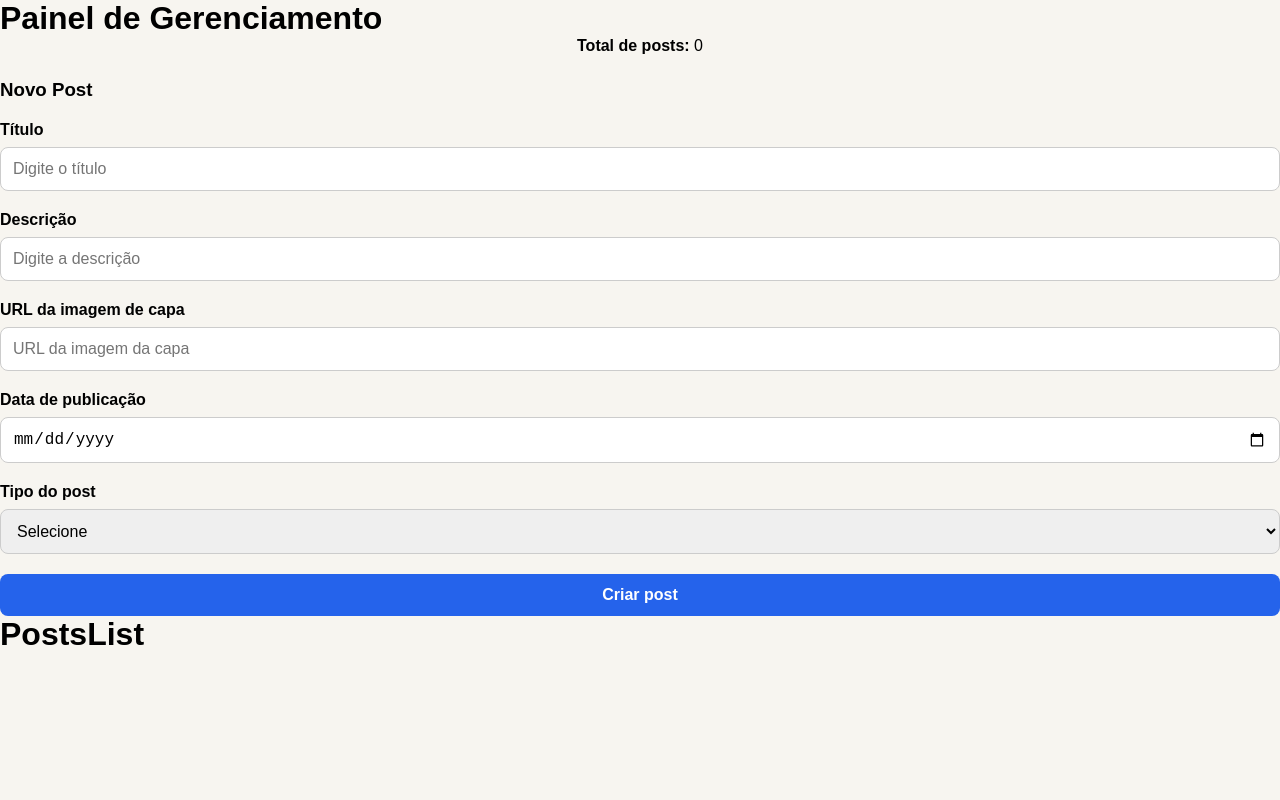
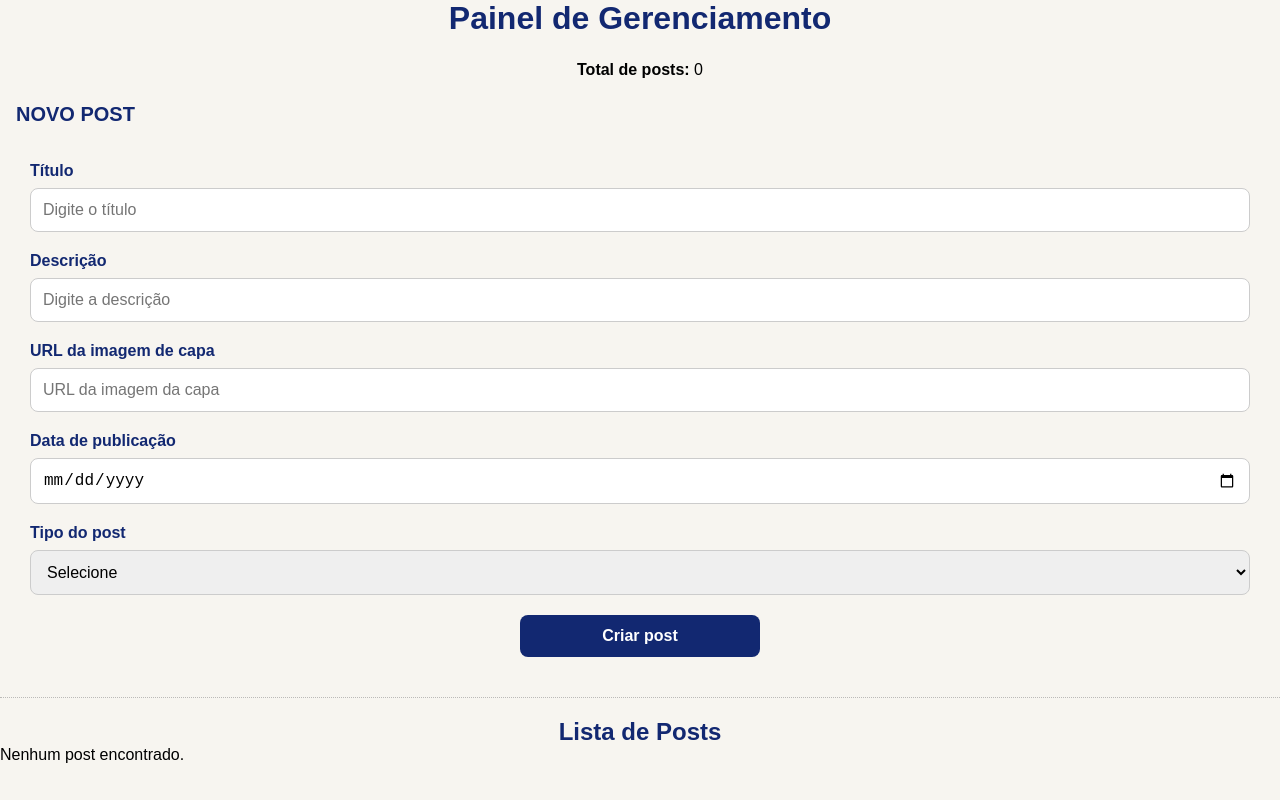
Before and after one commit to JoinvilleMaisTechM2/painel-gerenciamento, a React (Vite) app: page / in a window 1280 px wide. Built offline with nearby package versions, Linux system fonts and the light colour scheme.

Commit message:
feat: exibe lista de posts do localStorage com useEffect

```diff
--- a/src/App.css
+++ b/src/App.css
@@ -4,16 +4,46 @@
   margin-bottom: 24px;
 }
 
+.container h1 {
+  text-align: center;
+  font-size: 32px;
+  color: #122871;
+  margin-bottom: 24px;
+}
+
+.titulo-lista {
+  position: relative;
+  margin-top: 40px;
+  padding-top: 20px;
+  text-align: center;
+  font-size: 24px;
+  color: #122871;
+  border-top: 1px dotted rgba(128, 128, 128, 0.5);
+}
+
+
 .form {
   display: flex;
   flex-direction: column;
   gap: 20px;
+  color: #122871;
+}
+
+.subtitulo {
+  font-size: 20px;
+  font-weight: bold;
+  margin-bottom: 16px;
+  margin-left: 16px;
 }
 
 .form-control {
   display: flex;
   flex-direction: column;
+  padding-left: 30px;
+  padding-right: 30px;
 }
+
+
 
 .form-control label {
   font-weight: bold;
@@ -35,8 +65,10 @@
   border-color: #7c3aed;
 }
 
+
 button {
-  background-color: #2563eb;
+  background-color: #122871;
+  width: 240px;
   color: white;
   font-weight: bold;
   border: none;
--- a/src/App.jsx
+++ b/src/App.jsx
@@ -63,7 +63,7 @@ function App() {
       <p className="total-posts"><strong>Total de posts:</strong> {totalPosts}</p>
 
       <form className="form" onSubmit={handleSubmit}>
-        <h3 className="subtitulo">Novo Post</h3>
+        <h3 className="subtitulo">NOVO POST</h3>
 
         <div className="form-control">
           <label htmlFor="title">Título</label>
@@ -122,7 +122,10 @@ function App() {
           </select>
         </div>
 
-        <button type="submit">Criar post</button>
+        <div style={{ textAlign: 'center' }}>
+          <button type="submit">Criar post</button>
+        </div>
+
       </form>
 
       <ToastContainer />
--- a/src/Post.css
+++ b/src/Post.css
@@ -26,7 +26,7 @@
 }
 
 .post-category {
-  color: #2563eb;
+  color: #122871;
   font-weight: bold;
   font-size: 14px;
   text-transform: uppercase;
@@ -52,7 +52,7 @@
   align-self: flex-end;
   background: none;
   border: none;
-  color: #2563eb;
+  color: #122871;
   font-weight: bold;
   cursor: pointer;
   margin-top: 12px;
@@ -60,5 +60,6 @@
 }
 
 .delete-button:hover {
-  text-decoration: underline;
+  text-decoration: none;
+  color: #fff;
 }
--- a/src/Post.jsx
+++ b/src/Post.jsx
@@ -1,24 +1,26 @@
-import './Post.css'
+import './Post.css';
 
-function Post({ tipo, titulo, descricao, data }) {
+function Post({ post, onDelete }) {
+  const { titulo, descricao, urlImagem, dataPublicacao, categoria } = post;
+
   return (
     <div className="post-card">
       <img
-            src="https://www.hostinger.com.br/tutoriais/wp-content/uploads/sites/12/2023/06/inteligencia-artificial.webp"
-            alt="Imagem do post"
-            className="post-image"
-       />
-
-
+        src={urlImagem}
+        alt="Imagem do post"
+        className="post-image"
+      />
       <div className="post-content">
-        <span className="post-category">{tipo?.toUpperCase()}</span>
+        <span className="post-category">{categoria?.toUpperCase()}</span>
         <h2>{titulo}</h2>
         <p>{descricao}</p>
-        <p className="post-date">Publicado em: {data}</p>
-        <button className="delete-button">Excluir</button>
+        <p className="post-date">Publicado em: {dataPublicacao}</p>
+        <button className="delete-button" onClick={onDelete}>
+          Excluir
+        </button>
       </div>
     </div>
-  )
+  );
 }
 
-export default Post
+export default Post;
--- a/src/PostsList.jsx
+++ b/src/PostsList.jsx
@@ -1,10 +1,34 @@
+import { useEffect, useState } from "react";
+import Post from "./Post";
+
 function PostsList() {
-    return (
-        <div>
-            <h1>PostsList</h1>
-        </div>
+  const [posts, setPosts] = useState([]);
 
-    )
+  useEffect(() => {
+    const postsSalvos = JSON.parse(localStorage.getItem("posts")) || [];
+    setPosts(postsSalvos);
+  }, []);
+
+  const handleDelete = (index) => {
+    const novosPosts = [...posts];
+    novosPosts.splice(index, 1);
+    setPosts(novosPosts);
+    localStorage.setItem("posts", JSON.stringify(novosPosts));
+  };
+
+  return (
+    <div className="posts-list">
+      <h2 className="titulo-lista">Lista de Posts</h2>
+
+      {posts.length > 0 ? (
+        posts.map((post, index) => (
+          <Post key={index} post={post} onDelete={() => handleDelete(index)} />
+        ))
+      ) : (
+        <p>Nenhum post encontrado.</p>
+      )}
+    </div>
+  );
 }
 
 export default PostsList;
```
